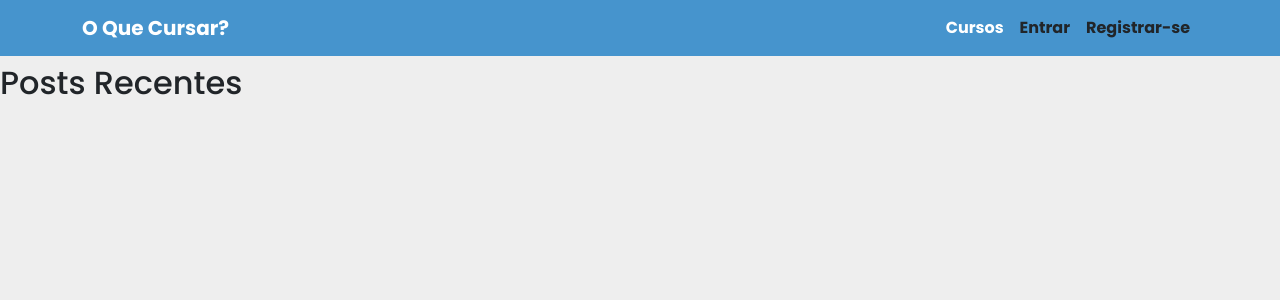
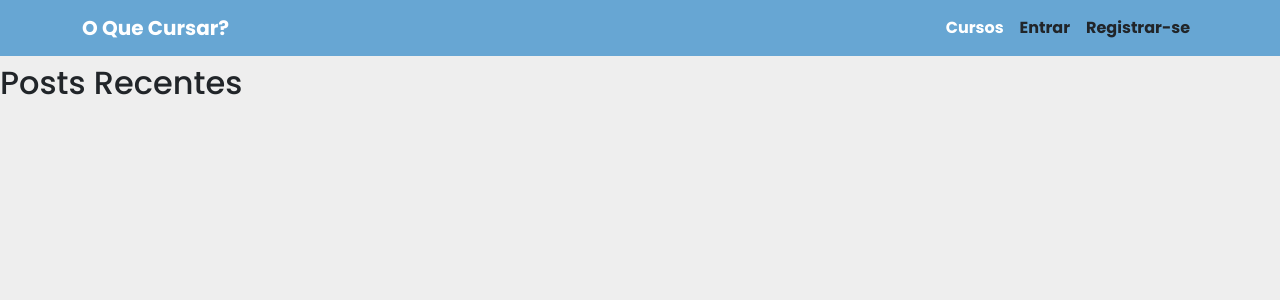
Before and after one commit to besenleo/O-Que-Cursar, a Flask app: template templates/curso_home.html in a window 1280 px wide. Shown: the top 300 px of the page. Run offline with Flask 2, Linux system fonts and the light colour scheme; the template is opened without the code that fills it: values that come from a table or form of the project are taken from there, others are empty; some libraries are stand-ins or nearby versions.

Commit message:
Mudando cor da navbar

```diff
--- a/templates/base.html
+++ b/templates/base.html
@@ -14,7 +14,7 @@
 </head>
 <body>
     <!-- MENU -->
-    <nav class="navbar navbar-light navbar-expand-lg" style="background-color: #0371c0b6;">
+    <nav class="navbar navbar-light navbar-expand-lg" style="background-color: #0371c091;">
         <div class="container">
             <a href="{{ url_for('index') }}" class="navbar-brand text-white fw-bold"> O Que Cursar? </a>
             <button class="navbar-toggler" type="button" data-bs-toggle="collapse" data-bs-target="#navtoggler">
```
